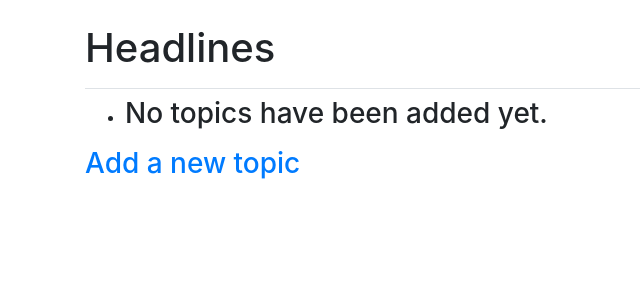
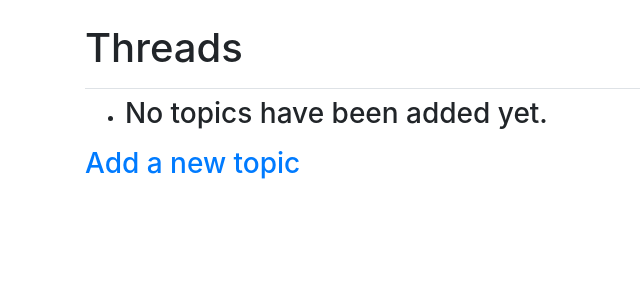
Before and after one commit to VinCoD/The-Bloggers, a Django app: page /topics/ in a window 1280 px wide. Shown: the part 58-358 px from the top of the page, without its empty margins (0-640 px from the left). Run offline with Django 3.2, Linux system fonts and the light colour scheme; data that the repository does not hold is empty; some libraries are stand-ins or nearby versions.

Commit message:
Changed heading to Threads

```diff
--- a/learning_logs/templates/learning_logs/topics.html
+++ b/learning_logs/templates/learning_logs/topics.html
@@ -2,7 +2,7 @@
 
 
 {% block page_header %}
-<h1>Headlines</h1>
+<h1>Threads</h1>
 {% endblock page_header %}
 
 {% block content %}
```
